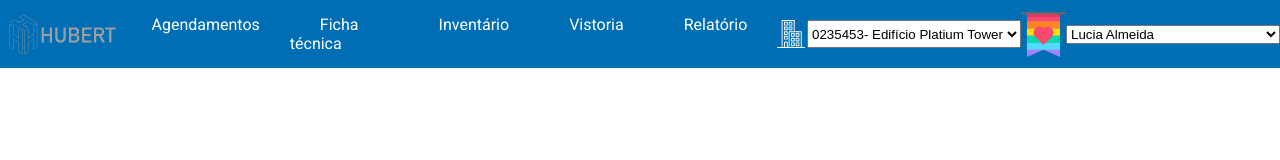
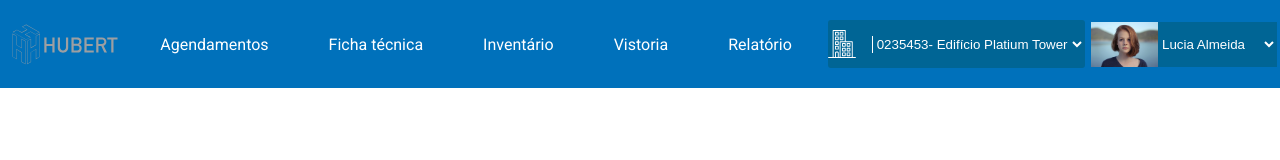
Before and after one commit to devcarolzita/projectHubert, a plain HTML site: page index.html in a window 1280 px wide. Drawn offline with Linux system fonts and the light colour scheme; a script that the page names is missing.

Commit message:
Modifed list and navbar

```diff
--- a/css/style.css
+++ b/css/style.css
@@ -9,7 +9,7 @@ body{
 
 nav{
     display: flex;
-    background-color: #006EB4;
+    background-color: #0071bb;
 
 }
 
@@ -28,6 +28,7 @@ nav img{
     width: 100%;
     justify-content: space-around;
     align-items: center;
+    height: 11vh;
 }
 .list_nav ul {
     display: flex;
@@ -51,4 +52,29 @@ nav img{
     width: 257px;
     display: flex;
     justify-content: space-between;
+    height: 6vh;
+    background-color: #006595;
+    align-items: center;
+    border-radius: 3px;
 }
+
+.select_navbar select {
+    background-image: transparent;
+    background-color: transparent;
+    color: white;
+    border: none;
+    border-left: 1px solid white;
+}
+
+.selectPerfil_navbar{
+    background-color: #006595;
+}
+
+.selectPerfil_navbar select{
+    width: 119px;
+    background-image: transparent;
+    background-color: transparent;
+    color: white;
+    border: none;
+
+}
--- a/index.html
+++ b/index.html
@@ -49,7 +49,7 @@
                     </div>
 
                     <div class="selectPerfil_navbar">
-                            <img src="assets/flag.svg" alt="">
+                            <img src="assets/img-perfil.jpg" alt="">
                             <select name="perfilist">
                                    >
                                     <option id="edificio2" value="edificioPlatium">Lucia Almeida</option>
```
Also changed, not shown: assets/img-perfil.jpg (added).
